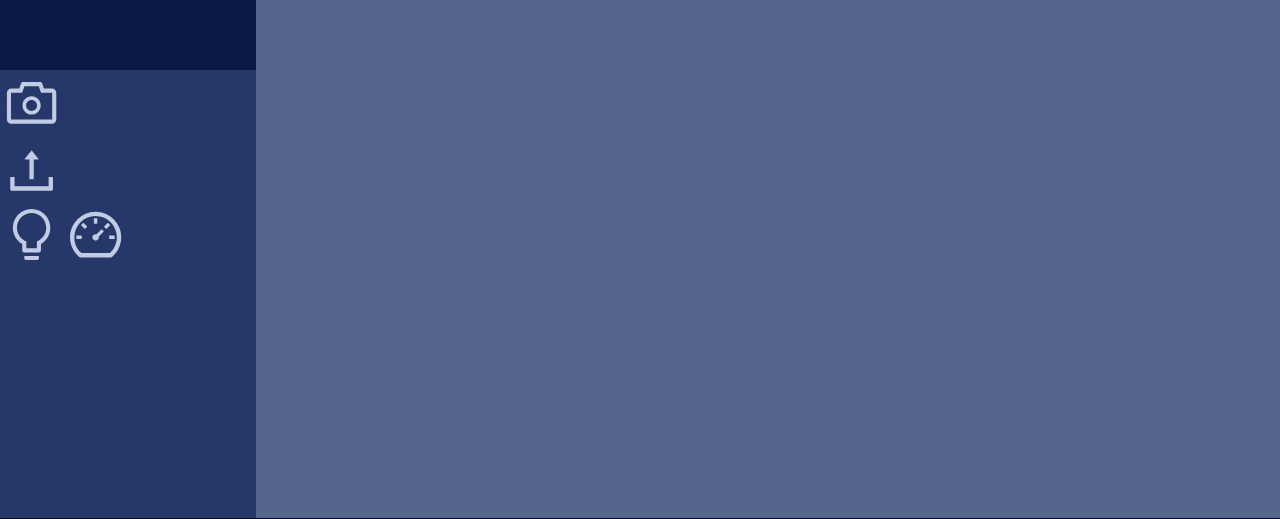
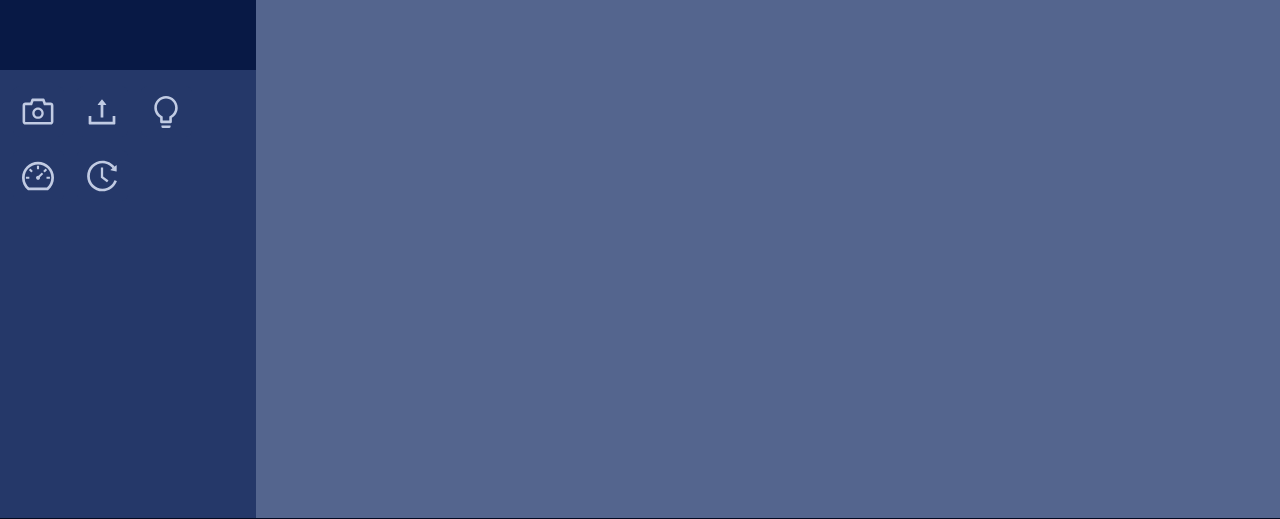
Before and after one commit to Ye-May-Nan-Mian/Ye-Ye, a React (Create React App) app in the folder frontend/: page / in a window 1280 px wide. Shown: the part 266-785 px from the top of the page. Built offline with nearby package versions, Linux system fonts and the light colour scheme.

Commit message:
Tools animate&layout frontend

```diff
--- a/frontend/public/app.css
+++ b/frontend/public/app.css
@@ -86,15 +86,31 @@
 }
 
 .side-tool {
+    align-items: flex-start;
+    display: flex;
+    flex-direction: column;
     height: 56vh;
     width: 20vw;
+    padding-left: 0.5vw;
+    padding-right: 0.5vw;
+    padding-top: 1vh;
+    padding-bottom: 1vh;
+}
+
+.side-tool-line {
+    align-items: flex-start;
+    display: flex;
+    flex-direction: row;
+    height: 5vw;
+    width: 18vw;
 }
 
 .tool-icon {
     justify-content: center;
-    font-size: 4vw;
+    font-size: 2.5vw;
     height: 4vw;
     width: 4vw;
+    padding: 0.75vw;
     margin-left: 0.5vw;
     margin-right: 0.5vw;
     margin-top: 1vh;
@@ -105,6 +121,33 @@
     align-self: center;
     height: 5vw;
     width: 5vw;
+}
+
+.mynav-colorgroup {
+    align-items: center;
+    display: flex;
+    flex-direction: row;
+    flex: 1;
+    justify-content: space-around;
+    margin-top: 0px;
+    margin-bottom: 0px;
+    margin-left: 0px;
+    margin-right: 0.5vw;
+}
+
+.mynav-color {
+    align-self: center;
+    border-radius: 1vw;
+    border-color: #cccccc;
+    border-style: solid;
+    border-width: 1px;
+    margin: 0.25vw;
+    height: 1vw;
+    width: 1vw;
+}
+
+.speed-slider {
+    width: 8vw;
 }
 
 .page {
@@ -130,59 +173,6 @@
     margin-top: 1px;
     margin-bottom: 1px;
     margin-right: 2px;
-}
-
-.mynav-brand {
-    font-size: 3vh;
-    margin-top: 0vh;
-    margin-bottom: 0vh;
-    margin-left: 1vh;
-    margin-right: 1vh;
-    line-height: 5vh;
-}
-
-.mynav-intro {
-    font-size: 2vh;
-    margin-top: 1vh;
-    margin-bottom: 0vh;
-    margin-left: 1vh;
-    margin-right: 1vh;
-}
-
-a:link {
-    text-decoration: none;
-}
-a:visited {
-    text-decoration: none;
-}
-a:hover {
-    text-decoration: none;
-}
-a:active {
-    text-decoration: none;
-}
-
-.mynav-colorgroup {
-    align-items: center;
-    display: flex;
-    flex-direction: row;
-    flex: 1;
-    justify-content: flex-start;
-    margin-top: 0px;
-    margin-bottom: 0px;
-    margin-left: 0px;
-    margin-right: 1vh;
-}
-
-.mynav-color {
-    align-self: center;
-    border-radius: 2vh;
-    border-color: #cccccc;
-    border-style: solid;
-    border-width: 1px;
-    margin: 0.5vh;
-    height: 2vh;
-    width: 2vh;
 }
 
 .bottombar {
--- a/frontend/public/theme.module.less
+++ b/frontend/public/theme.module.less
@@ -89,11 +89,15 @@
 .toolIcon {
     color: @white-color !important;
     background-color: @base-color;
+    border-radius: 0.5vw;
+    border-width: 0px;
+    transition: 500ms ease-out;
 }
 
 .toolIcon:hover {
     color: @base-color !important;
     background-color: @white-color;
+    transition: 500ms ease-in;
 }
 
 .toolIcon:active {
@@ -105,11 +109,13 @@
 .plusMinusIcon {
     color: @white-color !important;
     background-color: @dark-color;
+    transition: 300ms ease-out;
 }
 
 .plusMinusIcon:hover {
     color: @dark-color !important;
     background-color: @white-color;
+    transition: 300ms ease-in;
 }
 
 .plusMinusIcon:active {
--- a/frontend/src/App.css
+++ b/frontend/src/App.css
@@ -1,29 +1,9 @@
 @import "~antd/dist/antd.css";
-
-.App-logo {
-    height: 40vmin;
-    pointer-events: none;
-}
 
 @media (prefers-reduced-motion: no-preference) {
     .App-logo {
         animation: App-logo-spin infinite 20s linear;
     }
-}
-
-.App-header {
-    background-color: #282c34;
-    min-height: 100vh;
-    display: flex;
-    flex-direction: column;
-    align-items: center;
-    justify-content: center;
-    font-size: calc(10px + 2vmin);
-    color: white;
-}
-
-.App-link {
-    color: #61dafb;
 }
 
 @keyframes App-logo-spin {
--- a/frontend/src/component/ColorBar.jsx
+++ b/frontend/src/component/ColorBar.jsx
@@ -59,7 +59,7 @@ export default class ColorBar extends Component {
                         })}
                     </div>
                 }
-                placement={"bottomLeft"}
+                placement={"bottomCenter"}
                 trigger={["hover"]}
             >
                 <BulbOutlined className={`${"tool-icon"} ${"toolIcon"}`} />
--- a/frontend/src/component/Tools.jsx
+++ b/frontend/src/component/Tools.jsx
@@ -1,6 +1,10 @@
 import React, { Component } from "react";
 import { Slider, Dropdown } from "antd";
-import { CameraOutlined, DashboardOutlined } from "@ant-design/icons";
+import {
+    CameraOutlined,
+    DashboardOutlined,
+    HistoryOutlined
+} from "@ant-design/icons";
 import UploadFile from "./UploadFile";
 import ColorBar from "./ColorBar";
 // import Service from "../Service";
@@ -23,38 +27,47 @@ export default class Tools extends Component {
     render() {
         return (
             <div className={`${"side-tool"} ${"base-background-color"}`}>
+                <div className={"side-tool-line"}>
                     <CameraOutlined
                         className={`${"tool-icon"} ${"toolIcon"}`}
                         onClick={this.props.switchCameraState}
                     />
                     <UploadFile getFile={this.props.getFile} />
                     <ColorBar />
+                </div>
+                <div className={"side-tool-line"}>
                     <Dropdown
                         overlay={
                             // TODO: div's style
                             <div>
                                 <Slider
+                                    className={"speed-slider"}
                                     range={false}
                                     defaultValue={150}
                                     min={100}
                                     max={330}
                                     step={10}
-                                onChange={(t) => this.props.changeInterval(t)}
+                                    onChange={(t) =>
+                                        this.props.changeInterval(t)
+                                    }
                                     tipFormatter={() => {
                                         return "往左移动，人脸识别更快哦";
                                     }}
                                     tooltipPlacement={"bottom"}
-                                style={{ width: "75%" }}
                                 />
                             </div>
                         }
-                    placement={"bottomLeft"}
+                        placement={"bottomCenter"}
                         trigger={["hover"]}
                     >
                         <DashboardOutlined
                             className={`${"tool-icon"} ${"toolIcon"}`}
                         />
                     </Dropdown>
+                    <HistoryOutlined
+                        className={`${"tool-icon"} ${"toolIcon"}`}
+                    />
+                </div>
             </div>
         );
     }
--- a/frontend/src/component/UploadFile.jsx
+++ b/frontend/src/component/UploadFile.jsx
@@ -43,7 +43,7 @@ class UploadFile extends Component {
                     // send (file to) images to page.jsx
                     that.props.getFile({
                         imgs: v.imgs,
-                        fileName: this.selectedFile.name
+                        fileName: this.selectedFile[0].name
                     });
                 } else {
                     // console.error("Upload/Handle file failed, I get: ", v);
--- a/frontend/src/component/Video.jsx
+++ b/frontend/src/component/Video.jsx
@@ -3,8 +3,8 @@ import Service from "../Service";
 import Webcam from "react-webcam";
 
 const service = new Service();
-const webcamHeight = 300;
-const webcamWidth = 300;
+const webcamHeight = 256;
+const webcamWidth = 256;
 
 /* Video
  * height: 32vh, width: 20vw
```
Lines whose indentation alone changed are shown as unchanged.
